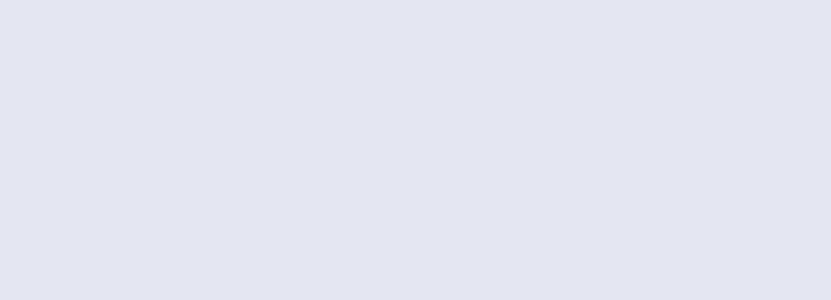
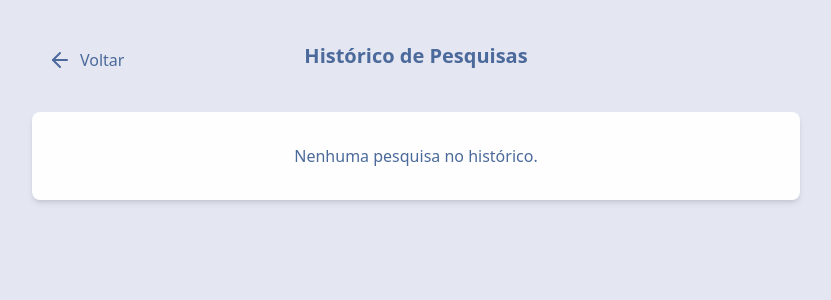
Before and after one commit to Fernando-Washington/play55-desafio-frontend-2025, a Nuxt app: page /history in a window 1280 px wide. Shown: the top 300 px of the page, without its empty margins (224-1055 px from the left). Built offline with nearby package versions, Linux system fonts and the light colour scheme.

Commit message:
feat(SearchHistory): add history page to display and manage search history

```diff
--- /dev/null
+++ b/pages/history.vue
@@ -0,0 +1,104 @@
+<template>
+  <main
+    class="history-container min-h-screen py-8 px-4 md:px-6 flex flex-col items-center duration-300"
+  >
+    <section class="w-full max-w-3xl">
+      <header class="relative flex items-center justify-center h-12 mb-8">
+        <nav>
+          <a
+            href="/"
+            class="absolute left-0 top-4 flex items-center hover:text-accentColor pl-4"
+          >
+            <ArrowLeft class="mr-2" />
+            <span class="hidden md:inline">Voltar</span>
+          </a>
+        </nav>
+
+        <h2 class="text-xl font-bold text-center">Histórico de Pesquisas</h2>
+      </header>
+
+      <section
+        v-if="searchHistory.length > 0"
+        class="grid grid-cols-1 md:grid-cols-2 gap-6 w-full"
+      >
+        <article
+          v-for="(item, index) in searchHistory"
+          :key="index"
+          class="card flex items-center p-4 rounded-lg shadow-md"
+        >
+          <img
+            :src="item.avatar"
+            alt="Avatar"
+            class="w-12 h-12 rounded-full mr-4"
+          />
+          <div>
+            <p class="font-semibold">{{ item.nome || "Sem nome" }}</p>
+            <a
+              :href="item.linkPerfil"
+              target="_blank"
+              rel="noopener noreferrer"
+              class="text-accent hover:underline"
+            >
+              @{{ item.linkPerfil.split("https://github.com/")[1] }}
+            </a>
+          </div>
+          <button class="flex ml-auto">
+            <X
+              @click="removeHistoryItem(index)"
+              class="cursor-pointer w-5 h-5 hover:text-red-400 transition-colors duration-300 ease-in-out"
+            />
+          </button>
+        </article>
+      </section>
+
+      <div v-else class="card text-center p-8 rounded-lg shadow-md">
+        <p>Nenhuma pesquisa no histórico.</p>
+      </div>
+    </section>
+  </main>
+</template>
+
+<script>
+import { X, ArrowLeft } from "lucide-vue-next";
+
+export default {
+  name: "SearchHistory",
+  components: {
+    X,
+    ArrowLeft,
+  },
+  data() {
+    return {
+      searchHistory: [],
+    };
+  },
+  mounted() {
+    // Carregar o histórico do localStorage
+    const historico = JSON.parse(localStorage.getItem("searchHistory") || "[]");
+    this.searchHistory = historico;
+  },
+  methods: {
+    removeHistoryItem(index) {
+      // Remover item do histórico
+      this.searchHistory.splice(index, 1);
+      // Atualizar o localStorage
+      localStorage.setItem("searchHistory", JSON.stringify(this.searchHistory));
+    },
+  },
+};
+</script>
+
+<style scoped>
+.history-container {
+  background-color: var(--v);
+}
+
+.card {
+  background-color: var(--card-bg);
+  color: var(--text-color);
+}
+
+.text-accent {
+  color: var(--color-accent);
+}
+</style>
```
